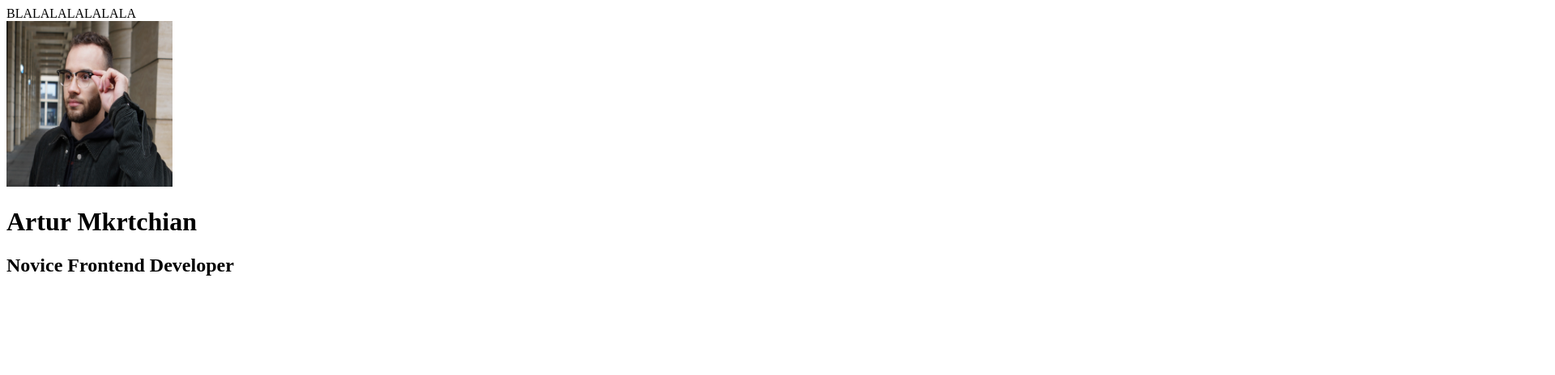
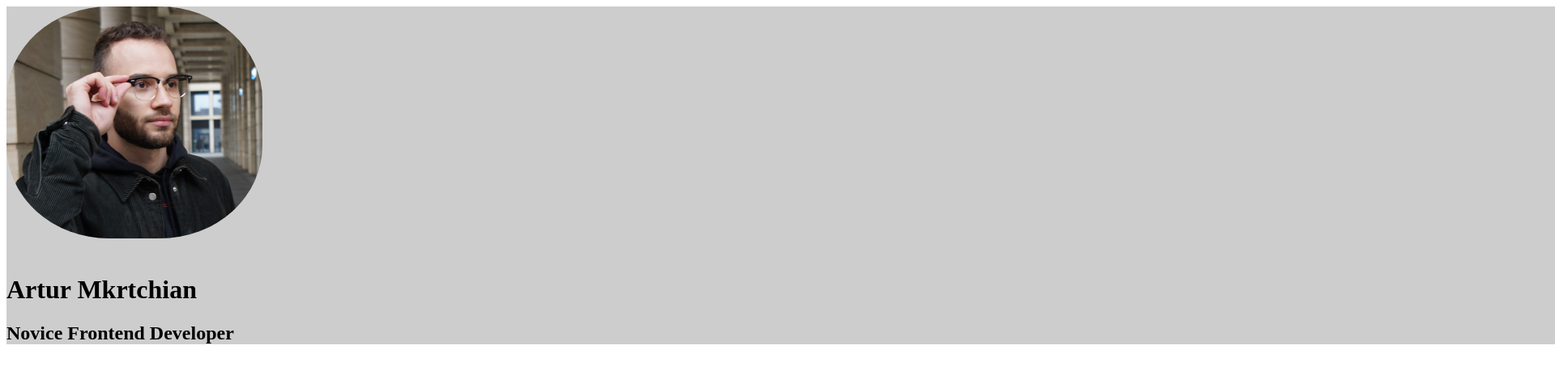
Before and after one commit to MrChian/rsschool-cv, a plain HTML site: page index.html in a window 1280 px wide. Shown: the top 464 px of the page at 81% size, 1920 px wide, since content can reach past the window. Drawn offline with Linux system fonts and the light colour scheme.

Commit message:
feat:add new style and add pic

```diff
--- a/index.html
+++ b/index.html
@@ -8,12 +8,12 @@
     <link rel="stylesheet" href="/style.css">
 </head>
 <body>
-    <header class="header">BLALALALALALALA</header>
+	<header class="header"></header>
 	<div class="container">
 		<div class="twosides">
 			<div class="rightside">
 				<header>
-                <img src="/Image/DSC00199 (2).JPG" alt="MrChian's Face" width="205" height="205">
+					<img src="/Image/Untitled.png" alt="MrChian" width="316" height="287">
 					<h1>Artur Mkrtchian</h1>
 					<h2>Novice Frontend Developer</h2>
 				</header>
--- a/style.css
+++ b/style.css
@@ -0,0 +1,10 @@
+.rightside {
+    width: 200%;
+    color: rgb(0, 0, 0);
+    background-color: #b9b9b9b4;
+}
+header img {
+    margin-bottom: 20px;
+    border: 20px solid var(--dark-gray-color);
+    border-radius: 40%;
+}
```
Also changed, not shown: Image/DSC00199 (2).JPG (deleted), Image/Untitled.png (added). Lines whose indentation alone changed are shown as unchanged.
